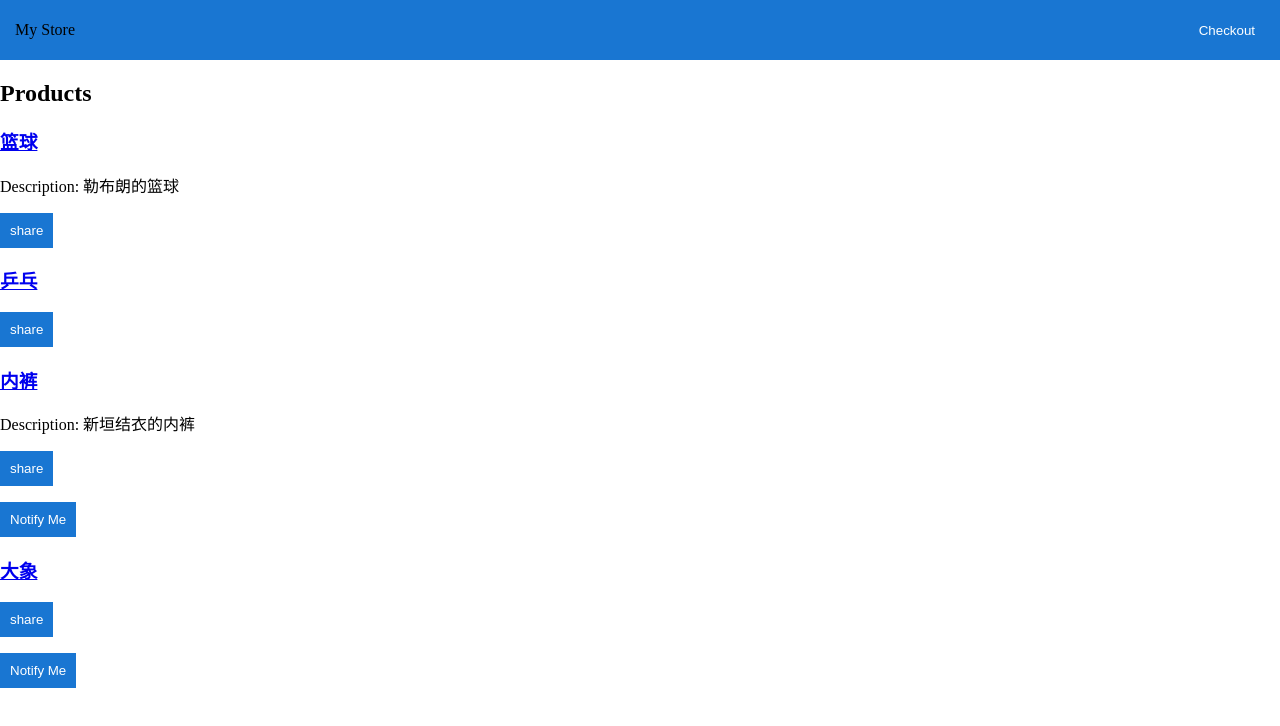
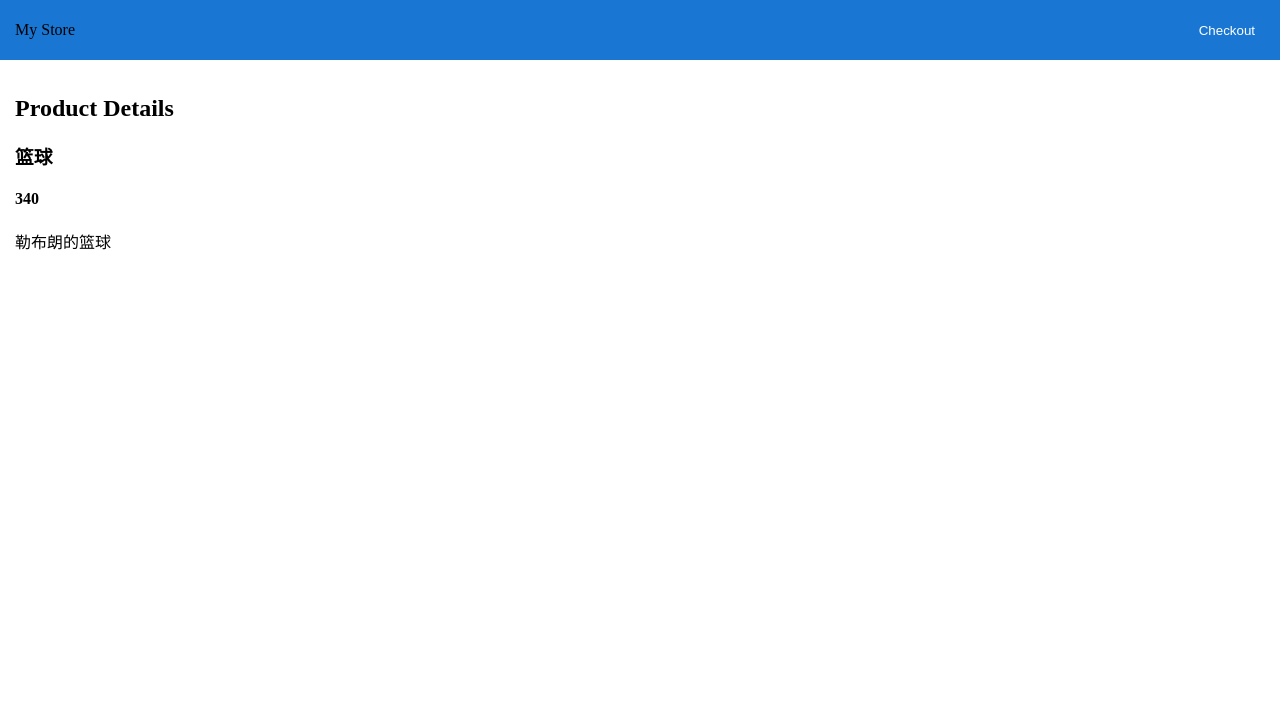
Before and after one commit to davidkoojohn/angular-website, an Angular app: page /products/11 in a window 1280 px wide. Before the commit this address led to /. Shown: the top 726 px of the page. Built offline with nearby package versions, Linux system fonts and the light colour scheme.

Commit message:
start routing

```diff
--- a/src/app/app-routing.module.ts
+++ b/src/app/app-routing.module.ts
@@ -1,7 +1,12 @@
 import { NgModule } from '@angular/core';
 import { RouterModule, Routes } from '@angular/router';
+import { ProductListComponent } from './product-list/product-list.component';
+import { ProductDetailsComponent } from './product-details/product-details.component';
 
-const routes: Routes = [];
+const routes: Routes = [
+  { path: "", component: ProductListComponent },
+  { path: "products/:productId", component: ProductDetailsComponent },
+];
 
 @NgModule({
   imports: [RouterModule.forRoot(routes)],
--- a/src/app/my-store/my-store.component.html
+++ b/src/app/my-store/my-store.component.html
@@ -2,4 +2,4 @@
   <span>My Store</span>
   <button>Checkout</button>
 </header>
-<app-product-list></app-product-list>
+<router-outlet></router-outlet>
--- a/src/app/my-store/products.ts
+++ /dev/null
@@ -1,12 +0,0 @@
-export interface IProduct {
-  name: string
-  description?: string
-  price?: number
-}
-
-export const Products: IProduct[] = [
-  {name: "篮球", description: "勒布朗的篮球", price: 340},
-  {name: "乒乓", price: 9.99},
-  {name: "内裤", description: "新垣结衣的内裤", price: 999},
-  {name: "大象", price: 3999.99},
-]
--- /dev/null
+++ b/src/app/product-details/product-details.component.html
@@ -0,0 +1,8 @@
+<div class="container">
+  <h2>Product Details</h2>
+  <div *ngIf="product">
+    <h3>{{ product.name }}</h3>
+    <h4>{{ product.price }}</h4>
+    <p>{{ product.description }}</p>
+  </div>
+</div>
--- /dev/null
+++ b/src/app/product-details/product-details.component.ts
@@ -0,0 +1,21 @@
+import { Component, OnInit } from '@angular/core';
+import { ActivatedRoute } from "@angular/router"
+import { Products as products, IProduct } from "../products"
+
+@Component({
+  selector: 'app-product-details',
+  templateUrl: './product-details.component.html',
+  styleUrls: ['./product-details.component.less']
+})
+export class ProductDetailsComponent implements OnInit {
+  product: IProduct | undefined;
+  constructor(private route: ActivatedRoute) { }
+
+  ngOnInit(): void {
+    const routeParams = this.route.snapshot.paramMap
+    const productIdFromRoute = Number(routeParams.get("productId"))
+    console.log(productIdFromRoute)
+    this.product = products.find(item => item.id === productIdFromRoute)
+  }
+
+}
--- a/src/app/product-list/product-list.component.html
+++ b/src/app/product-list/product-list.component.html
@@ -1,7 +1,15 @@
+<div class="container">
   <h2>Products</h2>
+  <p *ngIf="products.length === 0; else notEmpty" style="text-align: center"></p>
+  <ng-template #notEmpty>
     <div *ngFor="let item of products">
       <h3>
-    <a [title]="item.name + ' details'" href="javascript:void(0)">{{ item.name }}</a>
+        <a
+          [title]="item.name + ' details'"
+          [routerLink]="['/products', item.id]"
+        >
+          {{ item.name }}
+        </a>
       </h3>
       <p *ngIf="item.description">
         Description: {{ item.description }}
@@ -12,3 +20,5 @@
         (notify)="onNotify()"
       ></app-product-alerts>
     </div>
+</ng-template>
+</div>
--- a/src/app/product-list/product-list.component.ts
+++ b/src/app/product-list/product-list.component.ts
@@ -1,5 +1,5 @@
 import { Component, OnInit } from '@angular/core';
-import { Products } from "../my-store/products"
+import { Products } from "../products"
 
 @Component({
   selector: 'app-product-list',
--- /dev/null
+++ b/src/app/products.ts
@@ -0,0 +1,13 @@
+export interface IProduct {
+  id: number
+  name: string
+  description?: string
+  price?: number
+}
+
+export const Products: IProduct[] = [
+  { id: 11, name: "篮球", description: "勒布朗的篮球", price: 340},
+  { id: 12, name: "乒乓", description: "勒布朗的乒乓", price: 9.99},
+  { id: 13, name: "内裤", description: "新垣结衣的内裤", price: 999},
+  { id: 22, name: "大象", description: "勒布朗的大象", price: 3999.99},
+]
--- a/src/styles.less
+++ b/src/styles.less
@@ -8,3 +8,7 @@ button {
   color: #fff;
   padding: 10px;
 }
+
+.container {
+  padding: 15px;
+}
```
Also changed, not shown: src/app/app.module.ts (+9 -2 lines), src/app/product-details/product-details.component.less (added), 1 other file (tests, documents, lock files or other folders). Lines whose indentation alone changed are shown as unchanged.
